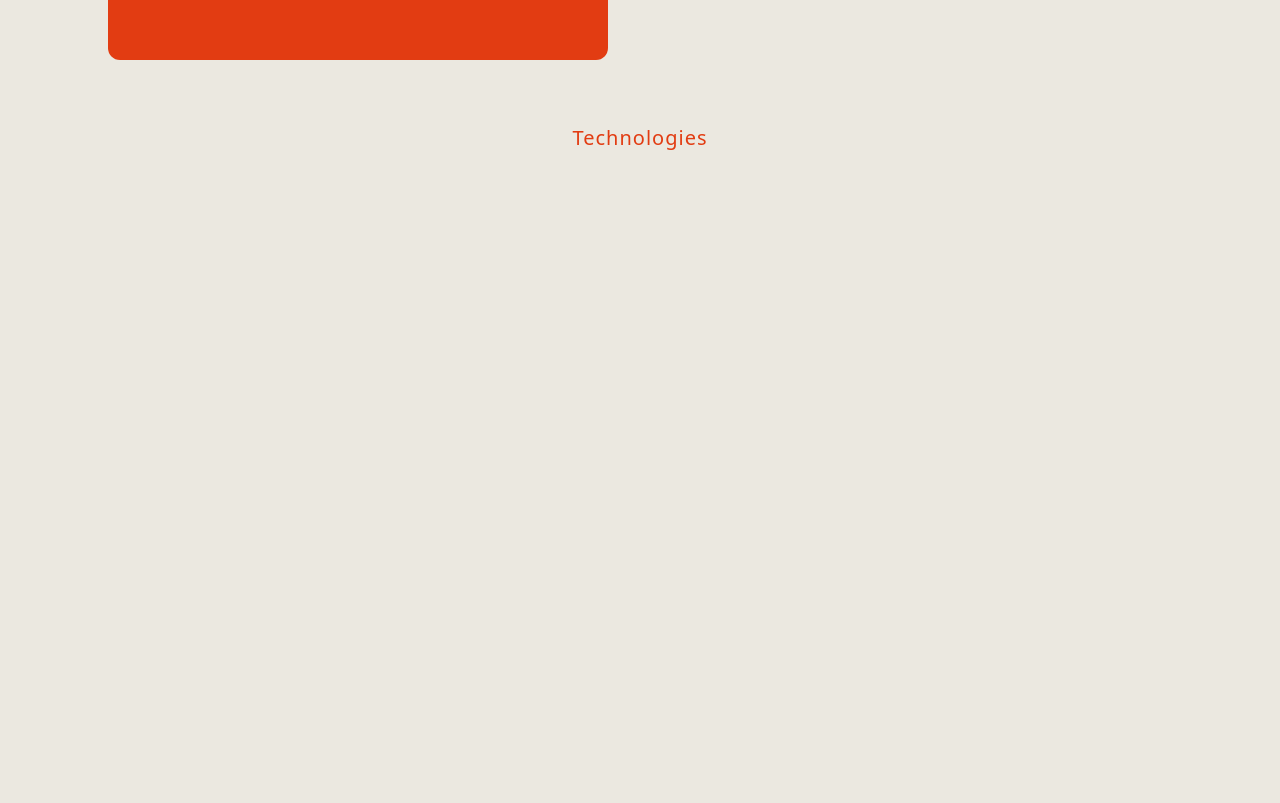
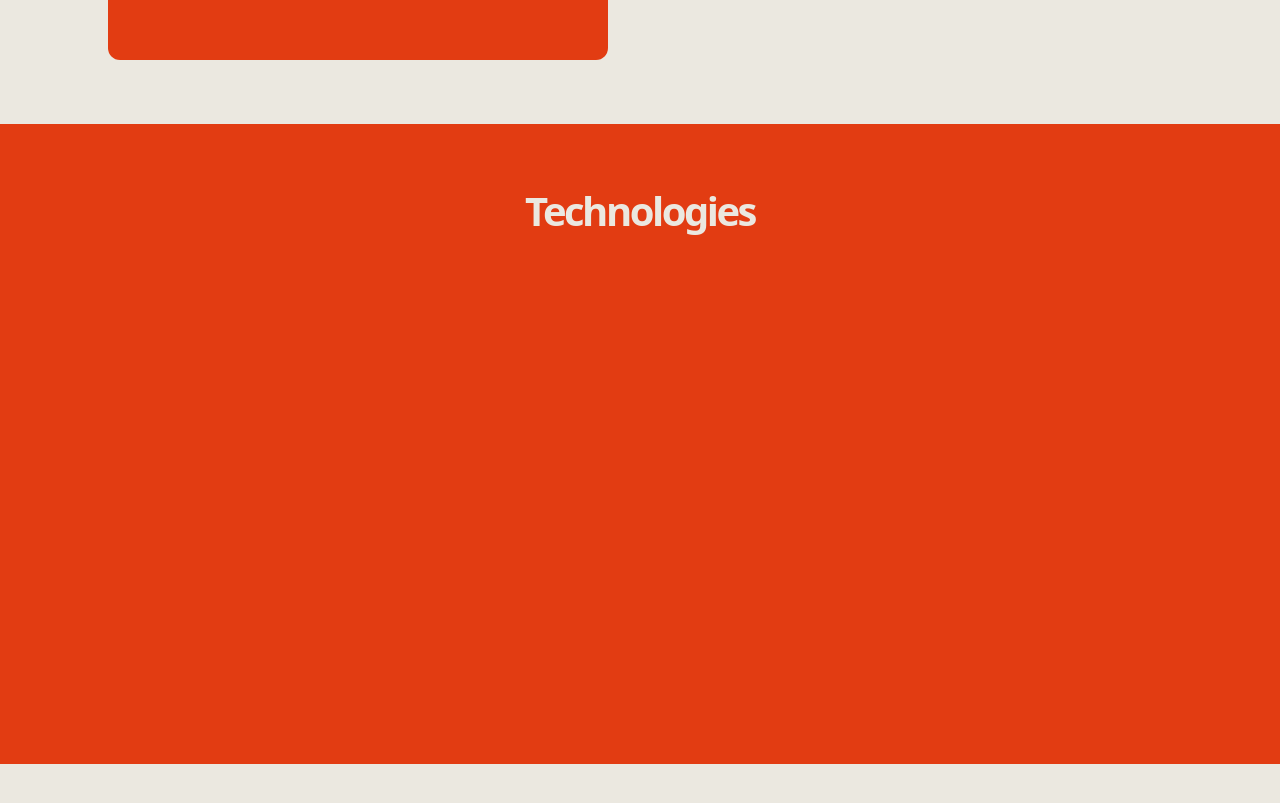
Before and after one commit to michaelcanonizado/michaelcanonizado, a Next.js app: page / in a window 1280 px wide. Shown: the part 4300-5103 px from the top of the page. Built offline with nearby package versions, Linux system fonts and the light colour scheme.

Commit message:
feat: add section bleed to <Technologies/>

```diff
--- a/src/app/_sections/technologies.tsx
+++ b/src/app/_sections/technologies.tsx
@@ -3,7 +3,22 @@ import { ComponentBaseProps } from '@/types';
 import React from 'react';
 
 const Technologies = ({ className }: ComponentBaseProps) => {
-  return <section className={cn('', className)}>Technologies</section>;
+  return (
+    <section
+      className={cn(
+        'min-h-[80vh] w-full border bg-foreground py-xl',
+        className
+      )}
+      style={{
+        marginLeft: 'calc(50%-50vw)',
+        marginRight: 'calc(50%-50vw)'
+      }}
+    >
+      <div className='flex flex-row items-center justify-center'>
+        <h1 className='text-heading text-background'>Technologies</h1>
+      </div>
+    </section>
+  );
 };
 
 export default Technologies;
```
